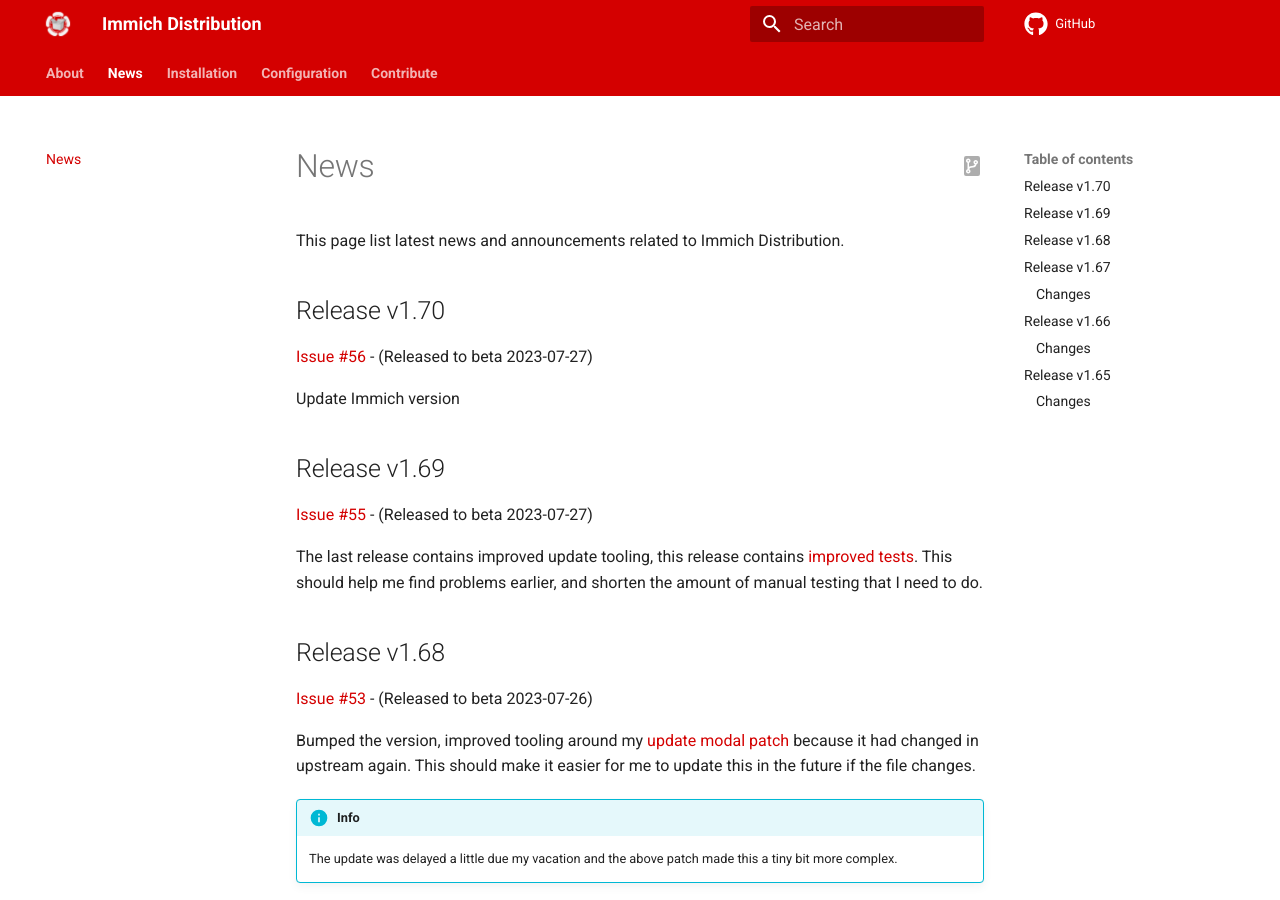
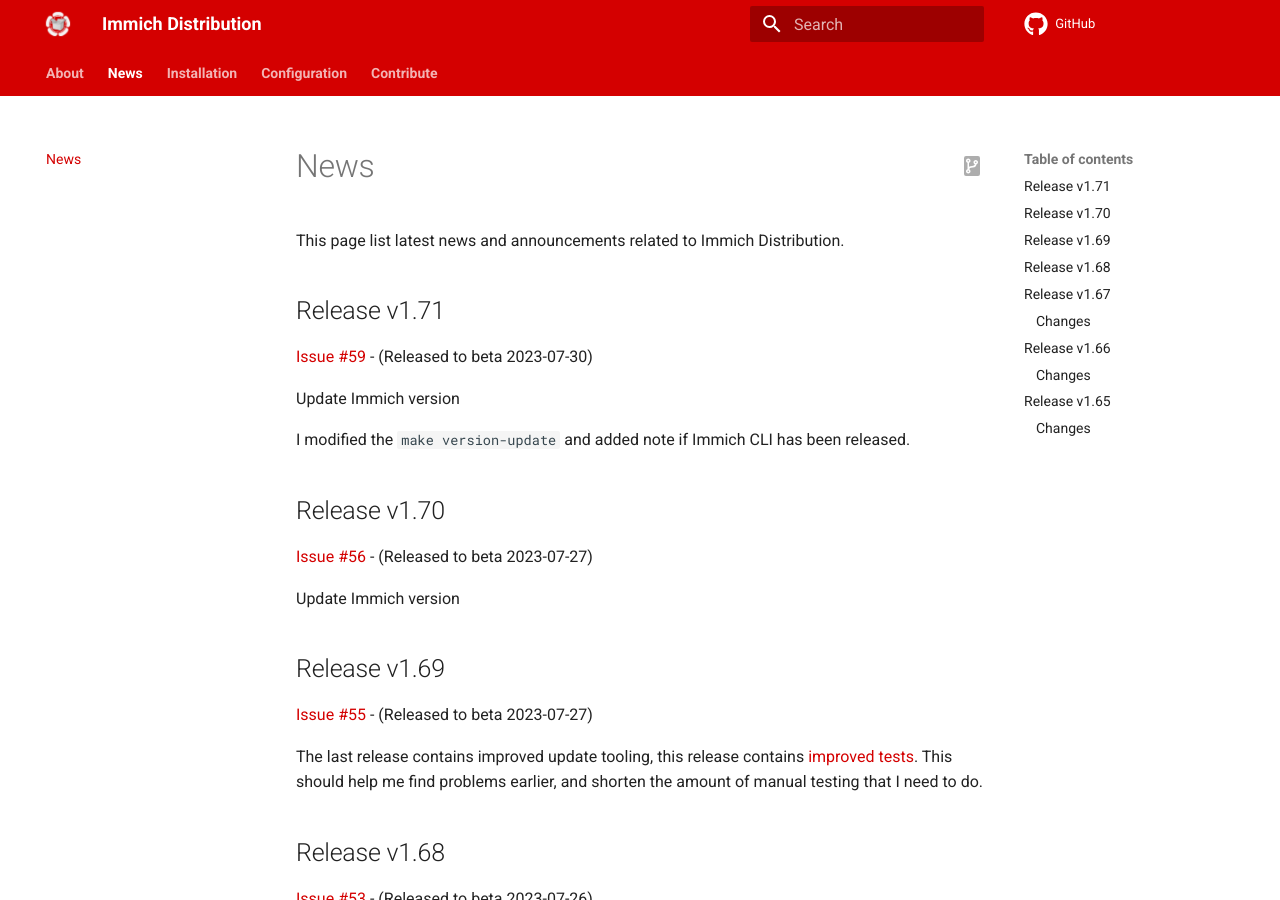
Before and after one commit to nsg/immich-distribution, an MkDocs documentation site: the page built from docs/docs/news/index.md, in a window 1280 px wide and 900 px high. Built offline with MkDocs 1.6.1 and Material for MkDocs 9.7.7, drawn with Linux system fonts in a browser that asks for light colours; emoji names are drawn with the system emoji font; comment, search, counter and statistics services are not loaded.

Commit message:
Add news post for the release

```diff
--- a/docs/docs/news/index.md
+++ b/docs/docs/news/index.md
@@ -1,6 +1,14 @@
 # News
 
 This page list latest news and announcements related to Immich Distribution.
+
+## Release v1.71
+
+[Issue #59](https://github.com/nsg/immich-distribution/issues/59) - (Released to beta 2023-07-30)
+
+Update Immich version
+
+I modified the `make version-update` and added note if Immich CLI has been released.
 
 ## Release v1.70
 
```
